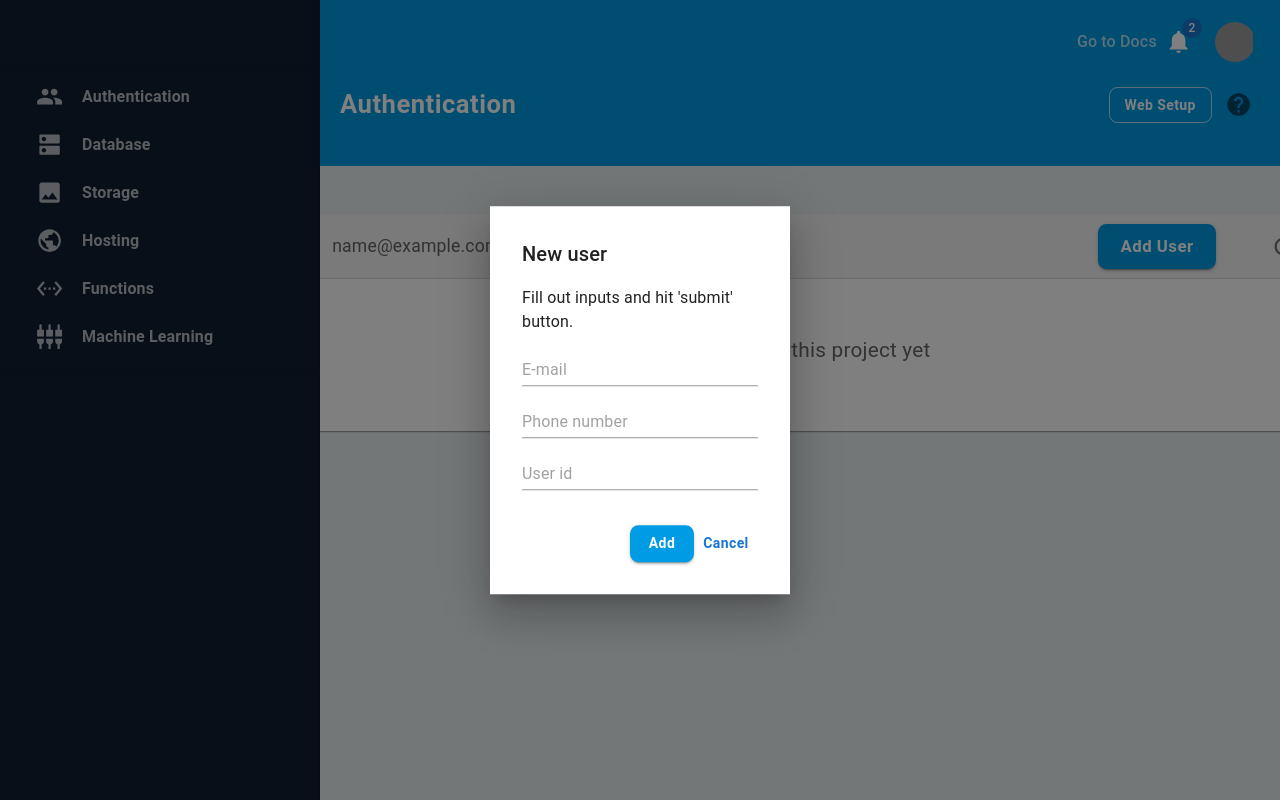
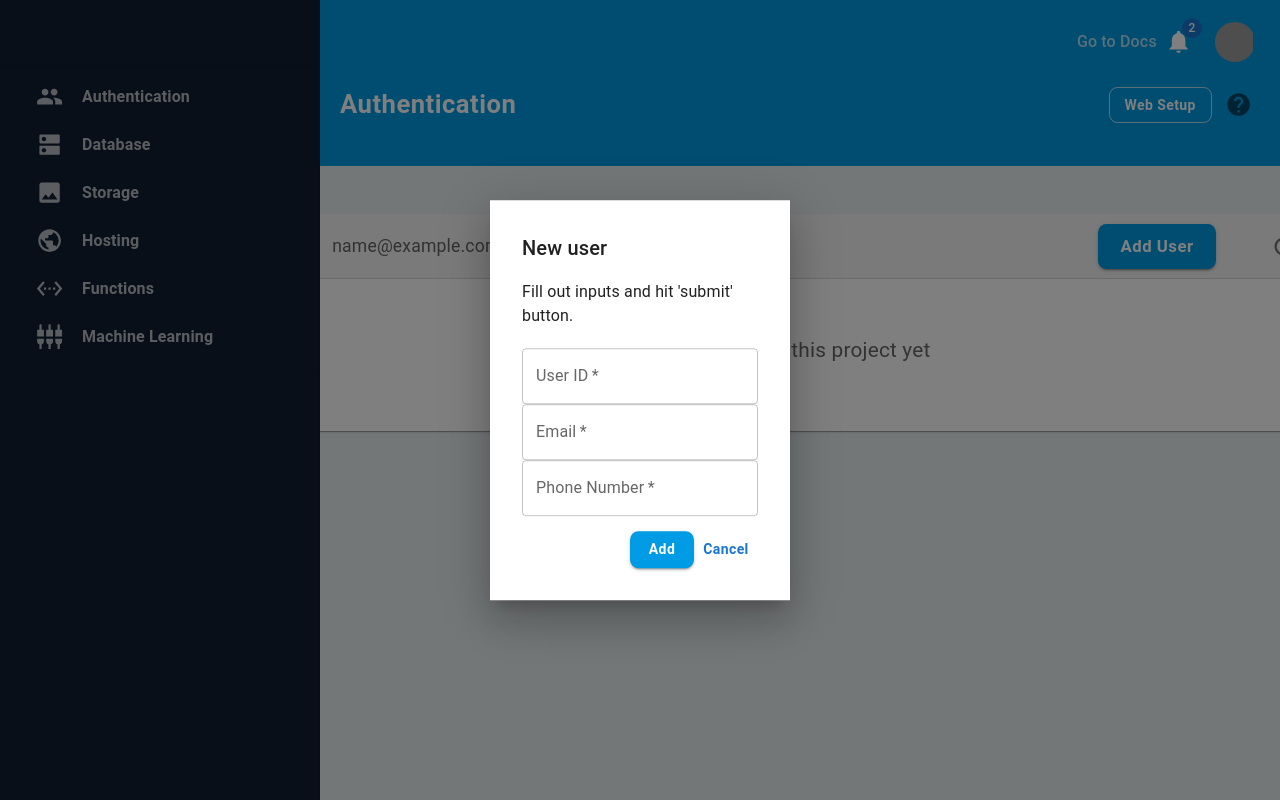
Before and after one commit to bwong-yh/mui-tutorial, a React (Create React App) app: page / in a window 1280 px wide. Both pictures are taken after typing "name@example.com" into the empty fields and a click on the button "Add User". Shown: the top 800 px of the page. Built offline with nearby package versions, Linux system fonts and the light colour scheme; grey boxes are pictures that could not be loaded.

Commit message:
create basic form

```diff
--- a/package.json
+++ b/package.json
@@ -5,6 +5,7 @@
   "dependencies": {
     "@emotion/react": "^11.10.5",
     "@emotion/styled": "^11.10.5",
+    "@hookform/resolvers": "^2.9.10",
     "@mui/icons-material": "^5.10.14",
     "@mui/material": "^5.10.14",
     "@testing-library/jest-dom": "^5.16.5",
@@ -12,9 +13,11 @@
     "@testing-library/user-event": "^13.5.0",
     "react": "^18.2.0",
     "react-dom": "^18.2.0",
+    "react-hook-form": "^7.39.5",
     "react-router-dom": "^6.4.3",
     "react-scripts": "5.0.1",
-    "web-vitals": "^2.1.4"
+    "web-vitals": "^2.1.4",
+    "yup": "^0.32.11"
   },
   "scripts": {
     "start": "react-scripts start",
--- a/src/components/Modal/NewUserModal.js
+++ b/src/components/Modal/NewUserModal.js
@@ -1,4 +1,10 @@
-import { Box, Input } from '@mui/material';
+import { useForm } from 'react-hook-form';
+import * as yup from 'yup';
+import { yupResolver } from '@hookform/resolvers/yup';
+
+// mui
+import { Box, TextField } from '@mui/material';
+
 // components
 import MyModal from './MyModal';
 
@@ -15,13 +21,56 @@ const NewUserModal = ({ open, onClose }) => {
     },
   };
 
+  // form
+  const formValidationsSchema = yup.object().shape({
+    userId: yup
+      .string()
+      .required('User ID is required.')
+      .min(6, 'User ID must be at least 6 characters.'),
+    email: yup
+      .string()
+      .required('Email is required')
+      .email('Email is invalid.'),
+    phoneNumber: yup.string(),
+  });
+  const {
+    register,
+    handleSubmit,
+    formState: { errors },
+  } = useForm({ resolver: yupResolver(formValidationsSchema) });
+
   const userModalContent = () => (
     <Box sx={modalStyles.inputFields}>
-      <Input placeholder='E-mail' />
-      <Input placeholder='Phone number' />
-      <Input placeholder='User id' />
+      <TextField
+        placeholder='User ID'
+        label='User ID'
+        required
+        {...register('userId')}
+        error={errors.userId ? true : false}
+        helperText={errors.userId?.message}
+      />
+      <TextField
+        placeholder='Email'
+        label='Email'
+        required
+        {...register('email')}
+        error={errors.email ? true : false}
+        helperText={errors.email?.message}
+      />
+      <TextField
+        placeholder='Phone Number'
+        label='Phone Number'
+        required
+        {...register('phoneNumber')}
+        error={errors.phoneNumber ? true : false}
+        helperText={errors.phoneNumber?.message}
+      />
     </Box>
   );
+
+  const addUser = data => {
+    console.log(data);
+  };
 
   return (
     <MyModal
@@ -30,6 +79,7 @@ const NewUserModal = ({ open, onClose }) => {
       title='New user'
       subtitle="Fill out inputs and hit 'submit' button."
       content={userModalContent()}
+      onSubmit={handleSubmit(addUser)}
     />
   );
 };
```
Also changed, not shown: 1 other file (tests, documents, lock files or other folders).
